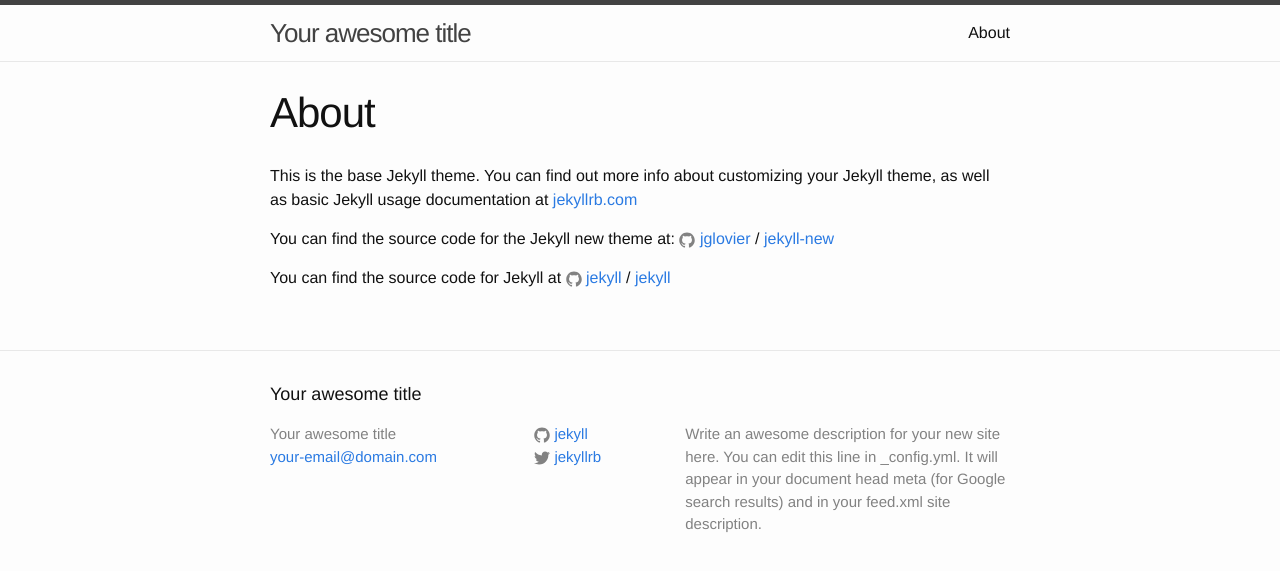
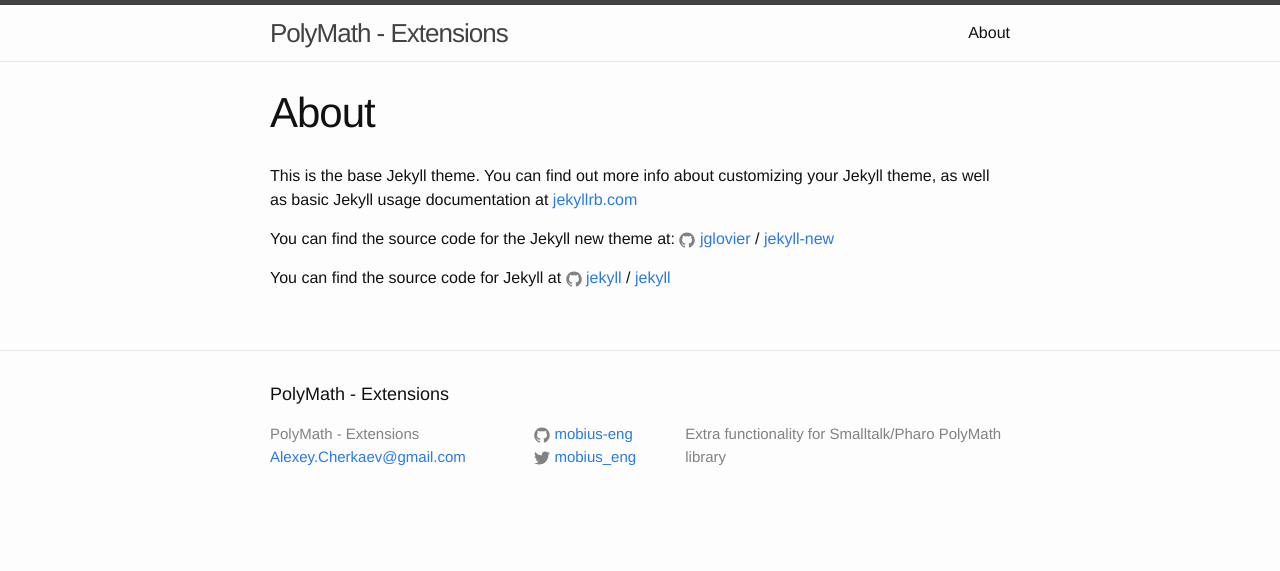
Before and after one commit to mobius-eng/PolyMath-Extensions, a Jekyll site: the page built from about.md, in a window 1280 px wide. Shown: the top 571 px of the page. Built offline with Jekyll 4.4.1, drawn with Linux system fonts in a browser that asks for light colours.

Commit message:
Initial config

```diff
--- a/_config.yml
+++ b/_config.yml
@@ -6,16 +6,14 @@
 # 'jekyll serve'. If you change this file, please restart the server process.
 
 # Site settings
-title: Your awesome title
-email: your-email@domain.com
+title: PolyMath - Extensions
+email: Alexey.Cherkaev@gmail.com
 description: > # this means to ignore newlines until "baseurl:"
-  Write an awesome description for your new site here. You can edit this
-  line in _config.yml. It will appear in your document head meta (for
-  Google search results) and in your feed.xml site description.
+  Extra functionality for Smalltalk/Pharo PolyMath library
 baseurl: "" # the subpath of your site, e.g. /blog
 url: "http://yourdomain.com" # the base hostname & protocol for your site
-twitter_username: jekyllrb
-github_username:  jekyll
+twitter_username: mobius_eng
+github_username:  mobius-eng
 
 # Build settings
 markdown: kramdown
```
